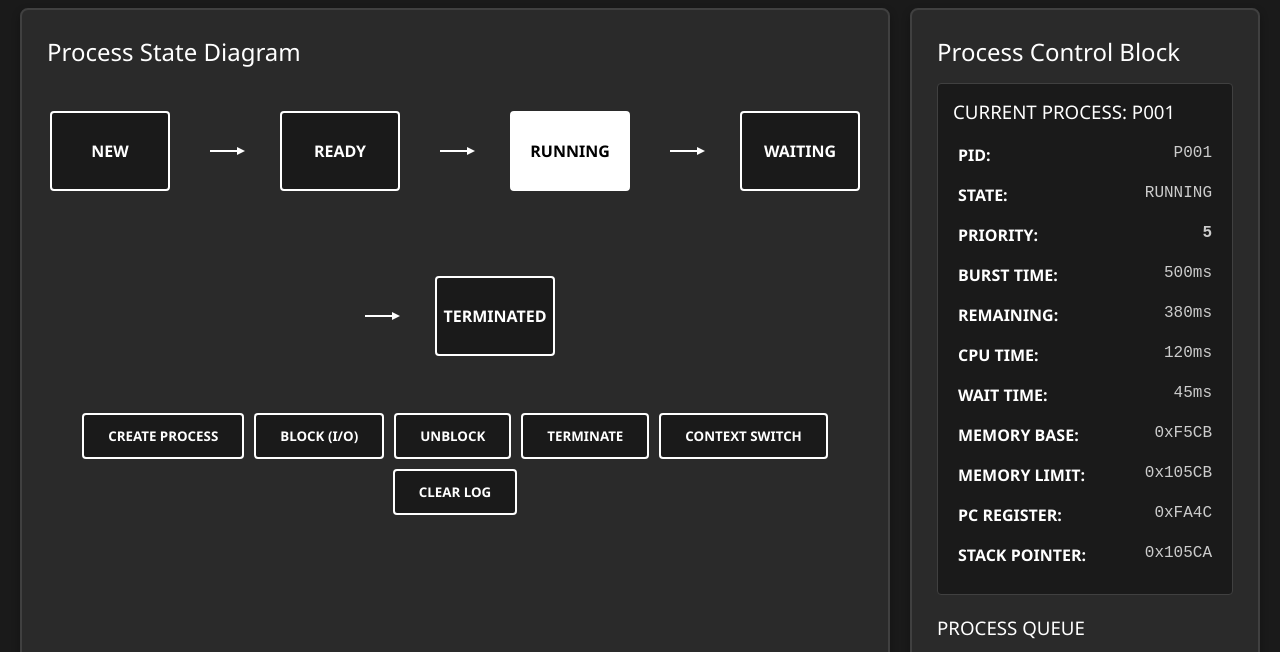
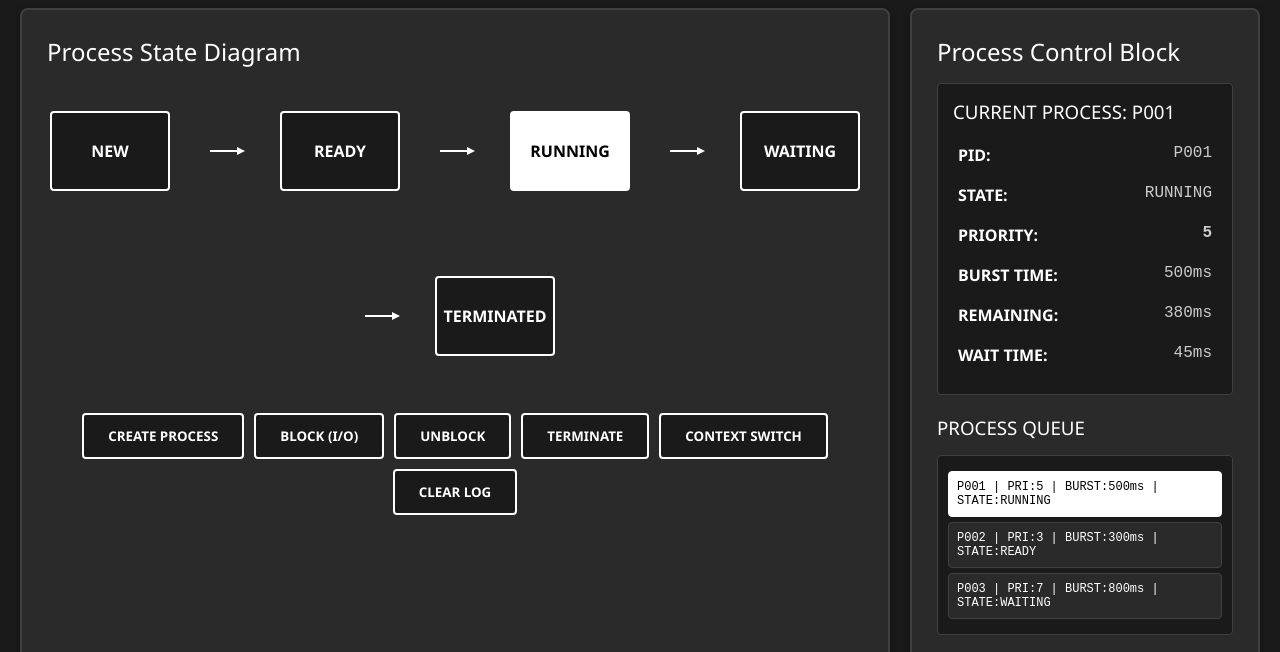
Before and after one commit to khelan-mehta/logicConverter, a plain HTML site: page index2.html in a window 1280 px wide. Shown: the part 97-749 px from the top of the page. Drawn offline with Linux system fonts and the light colour scheme.

Commit message:
Remove unnecessary fields from index2.html
Removed CPU time, memory base, memory limit, PC register, and stack pointer fields from the HTML.

```diff
--- a/index2.html
+++ b/index2.html
@@ -398,30 +398,12 @@
                         <strong>REMAINING:</strong>
                         <span id="remainingTime">380ms</span>
                     </div>
-                    <div class="pcb-field">
-                        <strong>CPU TIME:</strong>
-                        <span id="cpuTime">120ms</span>
-                    </div>
+
                     <div class="pcb-field">
                         <strong>WAIT TIME:</strong>
                         <span id="waitTime">45ms</span>
                     </div>
-                    <div class="pcb-field">
-                        <strong>MEMORY BASE:</strong>
-                        <span id="memoryBase">0x1000</span>
-                    </div>
-                    <div class="pcb-field">
-                        <strong>MEMORY LIMIT:</strong>
-                        <span id="memoryLimit">0x2000</span>
-                    </div>
-                    <div class="pcb-field">
-                        <strong>PC REGISTER:</strong>
-                        <span id="pcRegister">0x1A4C</span>
-                    </div>
-                    <div class="pcb-field">
-                        <strong>STACK POINTER:</strong>
-                        <span id="stackPointer">0x1FFF</span>
-                    </div>
+
                 </div>
 
                 <h3>PROCESS QUEUE</h3>
```
